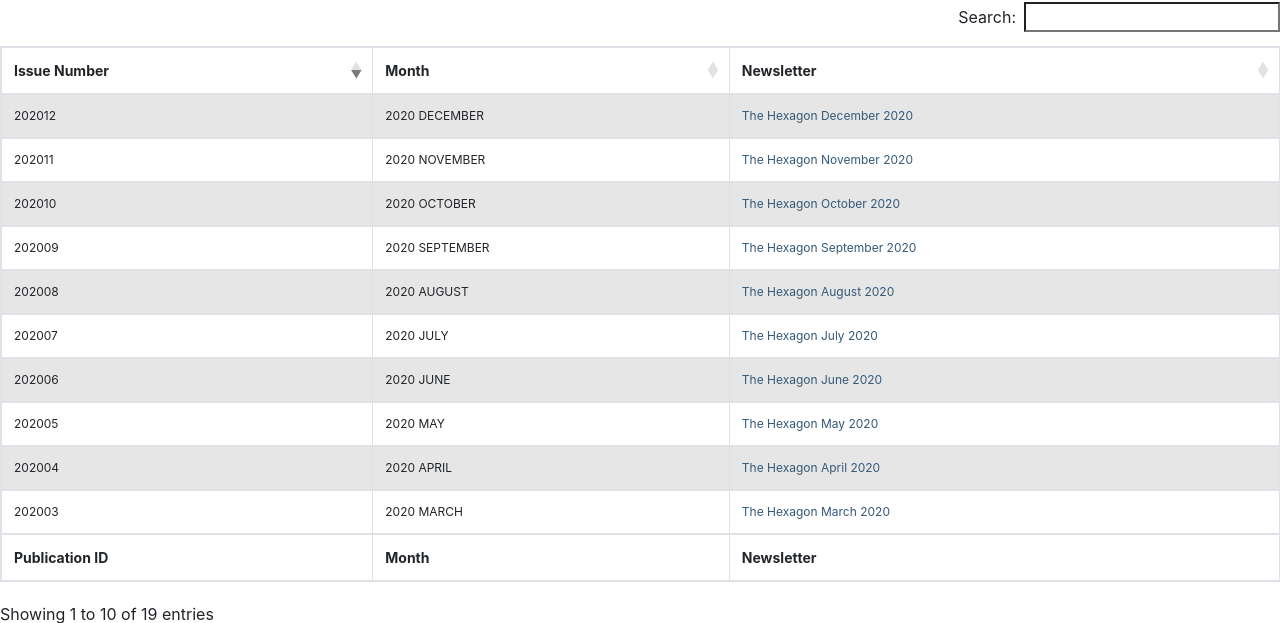
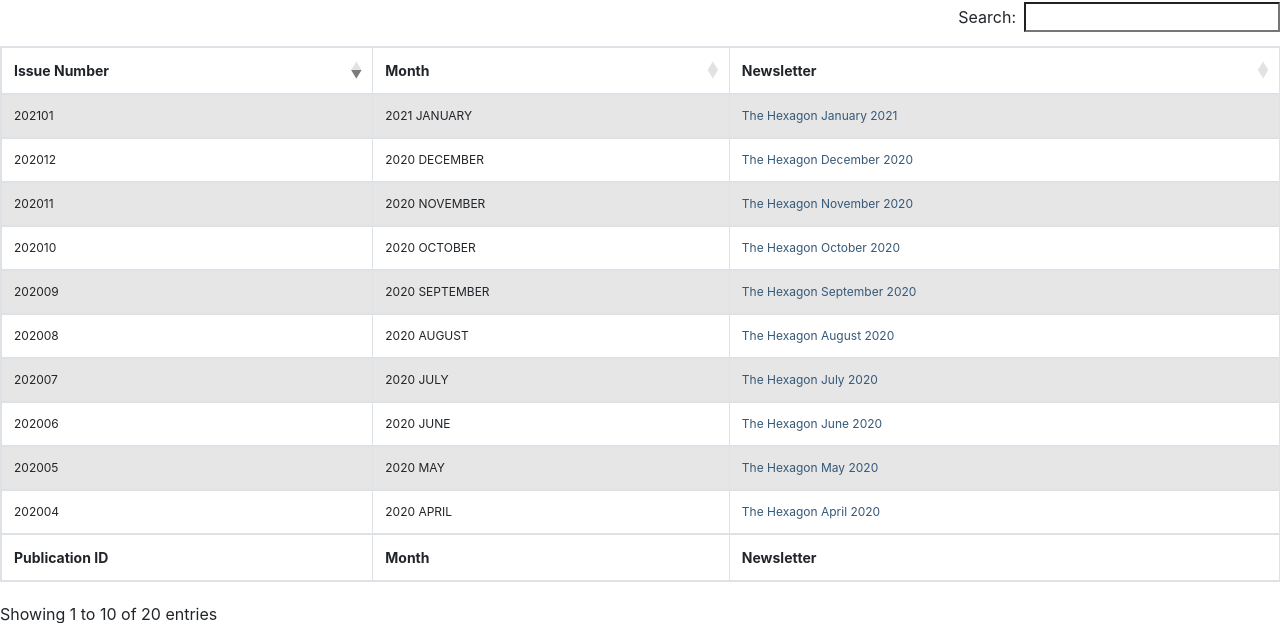
Before and after one commit to thecodesydney/codesydneywebsite, a Flask app: page /newsletter in a window 1280 px wide. Shown: the part 815-1438 px from the top of the page. Run offline with Flask 2, Linux system fonts and the light colour scheme; some libraries are stand-ins or nearby versions.

Commit message:
January 2021 Newsletter

```diff
--- a/database.py
+++ b/database.py
@@ -2,8 +2,8 @@ from flask import g
 import sqlite3
 
 def connect_db():
-    #sql = sqlite3.connect('/home/engramar/codesydneywebsite/codesydney.db')
-    sql = sqlite3.connect('/Users/engramarbollas/Projects/codesydneywebsite/codesydney.db')
+    sql = sqlite3.connect('/home/engramar/codesydneywebsite/codesydney.db')
+    #sql = sqlite3.connect('/Users/engramarbollas/Projects/codesydneywebsite/codesydney.db')
     sql.row_factory = sqlite3.Row
     return sql
 
--- a/templates/newsletter.html
+++ b/templates/newsletter.html
@@ -38,6 +38,11 @@
             </tr>
         </thead>
         <tbody>
+            <tr>
+              <td>202101</td>
+              <td>2021 JANUARY</td>
+              <td><a href="{{ url_for('static', filename='pdf/The_Hexagon_January_2021.pdf') }}" target="_blank">The Hexagon January 2021</a></td>
+            </tr>
             <tr>
               <td>202012</td>
               <td>2020 DECEMBER</td>
```
Also changed, not shown: static/img/engramar.jpg, static/img/engramar2019.jpg (added), 1 other file.
